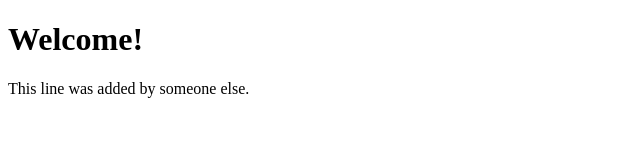
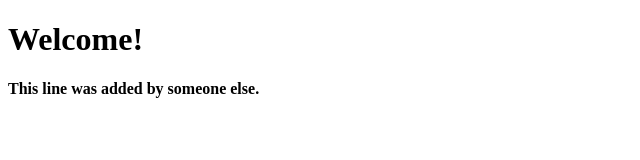
Before and after one commit to mdr0ly/HarvardLecture0, a plain HTML site: page index.html in a window 1280 px wide. Shown: the full height of the page, 0-640 px from the left. Drawn offline with Linux system fonts and the light colour scheme.

Commit message:
Update index.html

```diff
--- a/index.html
+++ b/index.html
@@ -7,7 +7,7 @@
 
 <body>
     <H1>Welcome!</H1>
-    This line was added by someone else.
+    <h4>This line was added by someone else.</h4>
 </body>
 
 </html>
```
